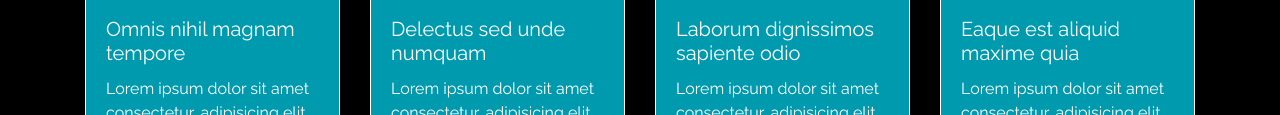
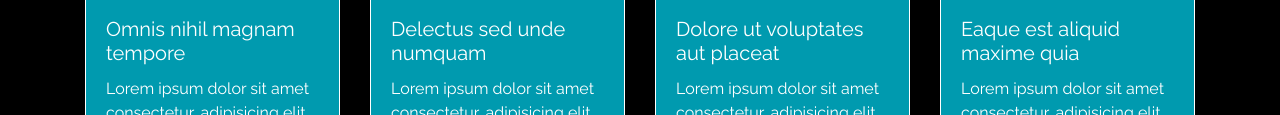
Before and after one commit to maranathafierro/Viajes-Chile, a plain HTML site: page index.html in a window 1280 px wide. Shown: the part 1880-1995 px from the top of the page. Drawn offline with nearby package versions, Linux system fonts and the light colour scheme; a script that the page names is missing.

Commit message:
Se cambio el titulo de la tercera tarjeta

```diff
--- a/index.html
+++ b/index.html
@@ -134,7 +134,7 @@
                     <div class="card">
                         <img src="./assets/img/card3.jpg" class="card-img-top" alt="paisaje desertico">
                         <div class="card-body">
-                          <h5 class="card-title">Laborum dignissimos sapiente odio</h5>
+                          <h5 class="card-title">Dolore ut voluptates aut placeat</h5>
                           <p class="card-text">Lorem ipsum dolor sit amet consectetur, adipisicing elit. Dolore ut voluptates aut placeat non assumenda libero, veniam rerum aperiam dolores, enim ipsam autem minima perferendis animi, amet fugiat iure fugit.</p>
                         </div>
                     </div>
```
